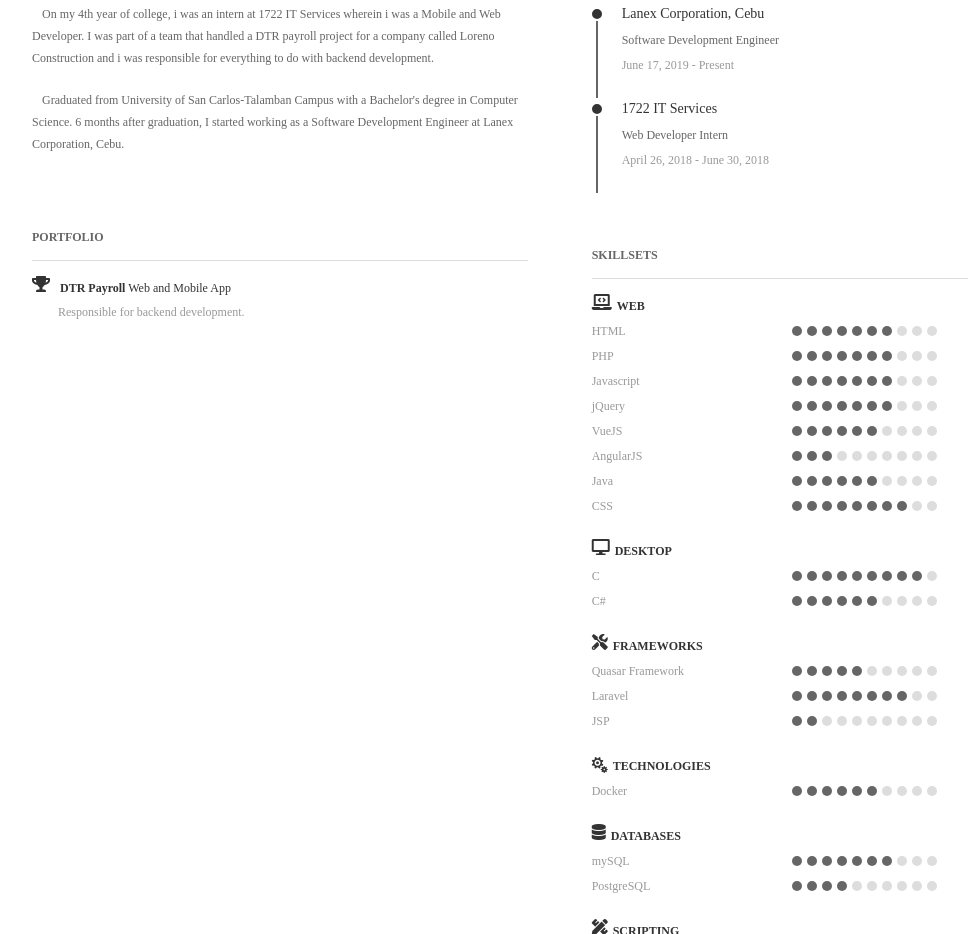
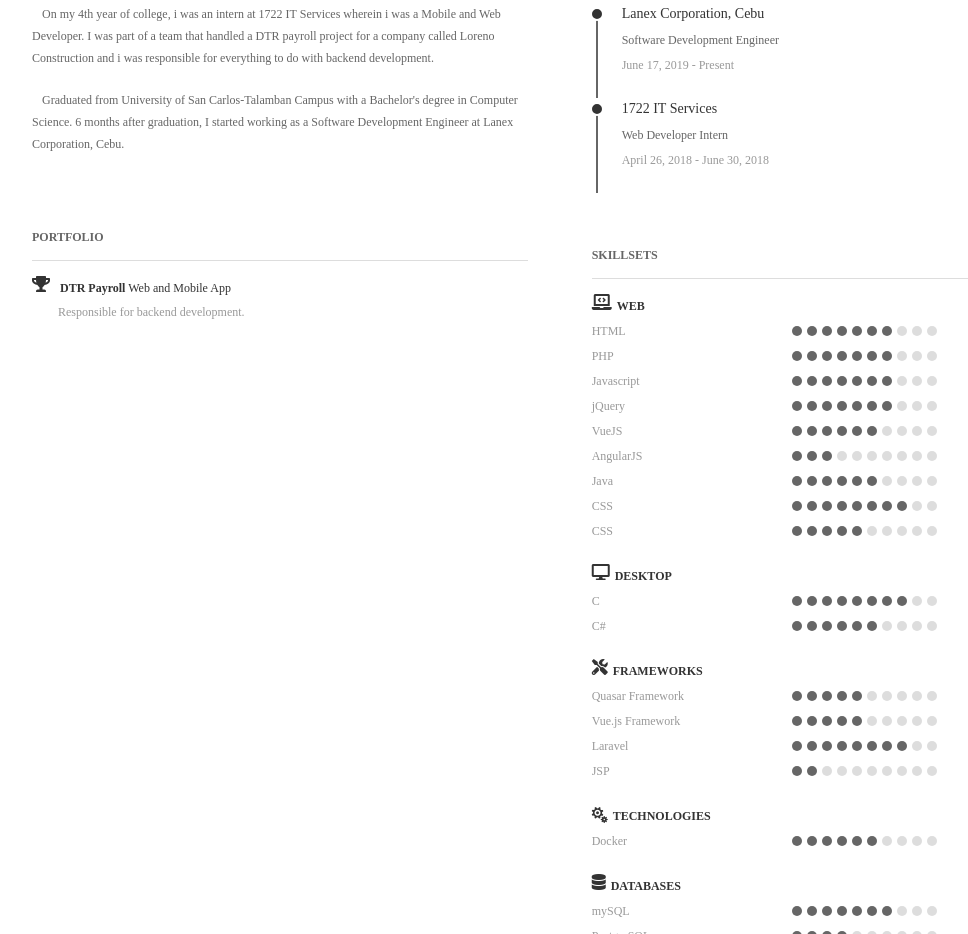
Before and after one commit to clizzyjc/lanex-clizen.github.io, a plain HTML site: page index.html in a window 1280 px wide. Shown: the part 354-1288 px from the top of the page, without its empty margins (80-1048 px from the left). Drawn offline with Linux system fonts and the light colour scheme.

Commit message:
Update index.html

```diff
--- a/index.html
+++ b/index.html
@@ -235,6 +235,21 @@
                                 <em></em>
                             </dd>
                         </dl>
+                        <dl class="clearfix">
+                            <dt>CSS</dt>
+                            <dd>
+                                <b></b>
+                                <b></b>
+                                <b></b>
+                                <b></b>
+                                <b></b>
+                                <em></em>
+                                <em></em>
+                                <em></em>
+                                <em></em>
+                                <em></em>
+                            </dd>
+                        </dl>
                         <dl class="clearfix mt20">
                             <dt><h6><i class="fas fa-desktop"></i><b>DESKTOP</b><h6></dt>
                             <dd></dd>
@@ -250,7 +265,7 @@
                                 <b></b>
                                 <b></b>
                                 <b></b>
-                                <b></b>
+                                <em></em>
                                 <em></em>
                             </dd>
                         </dl>
@@ -275,6 +290,21 @@
                         </dl>
                         <dl class="clearfix">
                             <dt>Quasar Framework</dt>
+                            <dd>
+                                <b></b>
+                                <b></b>
+                                <b></b>
+                                <b></b>
+                                <b></b>
+                                <em></em>
+                                <em></em>
+                                <em></em>
+                                <em></em>
+                                <em></em>
+                            </dd>
+                        </dl>
+                        <dl class="clearfix">
+                            <dt>Vue.js Framework</dt>
                             <dd>
                                 <b></b>
                                 <b></b>
```
